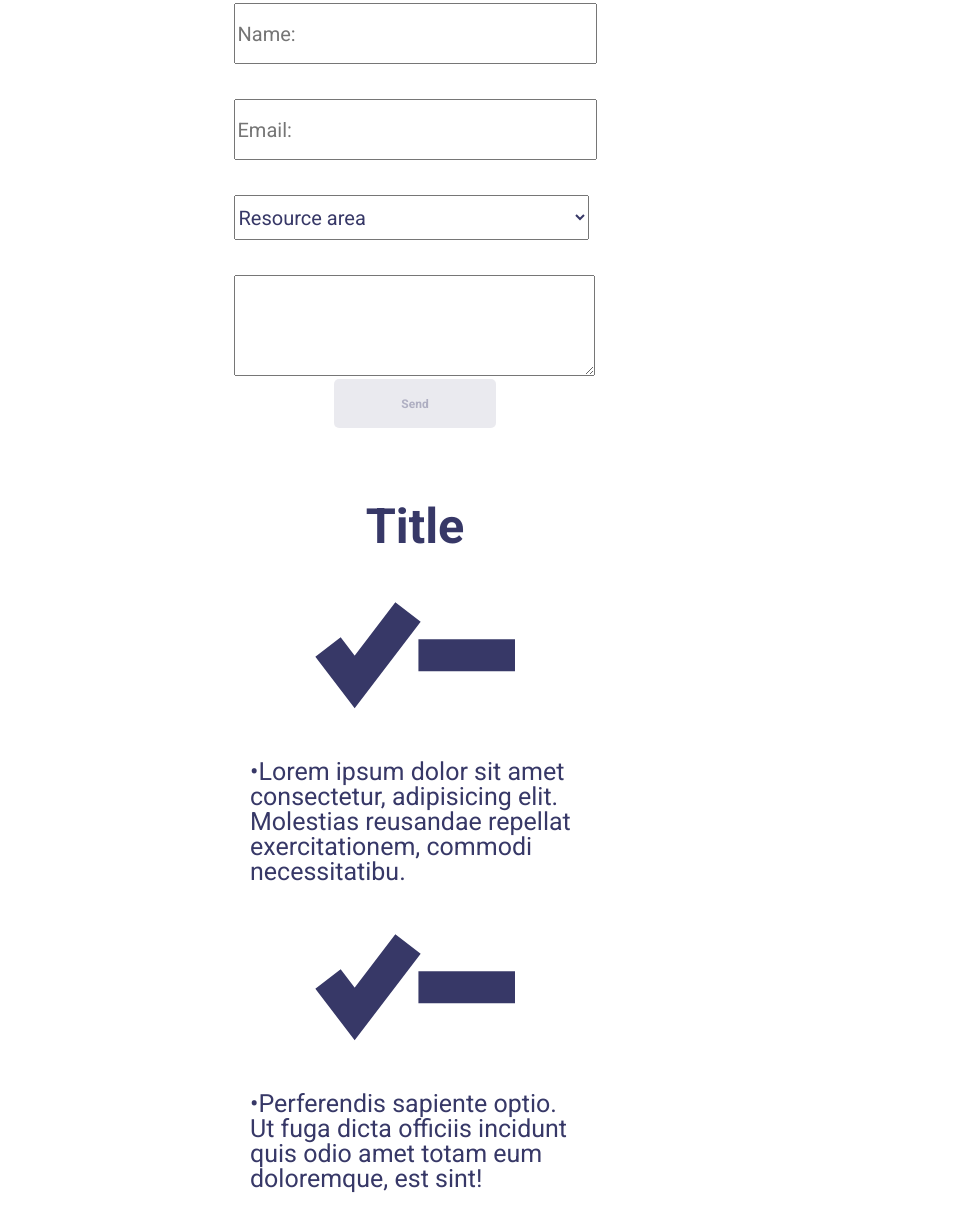
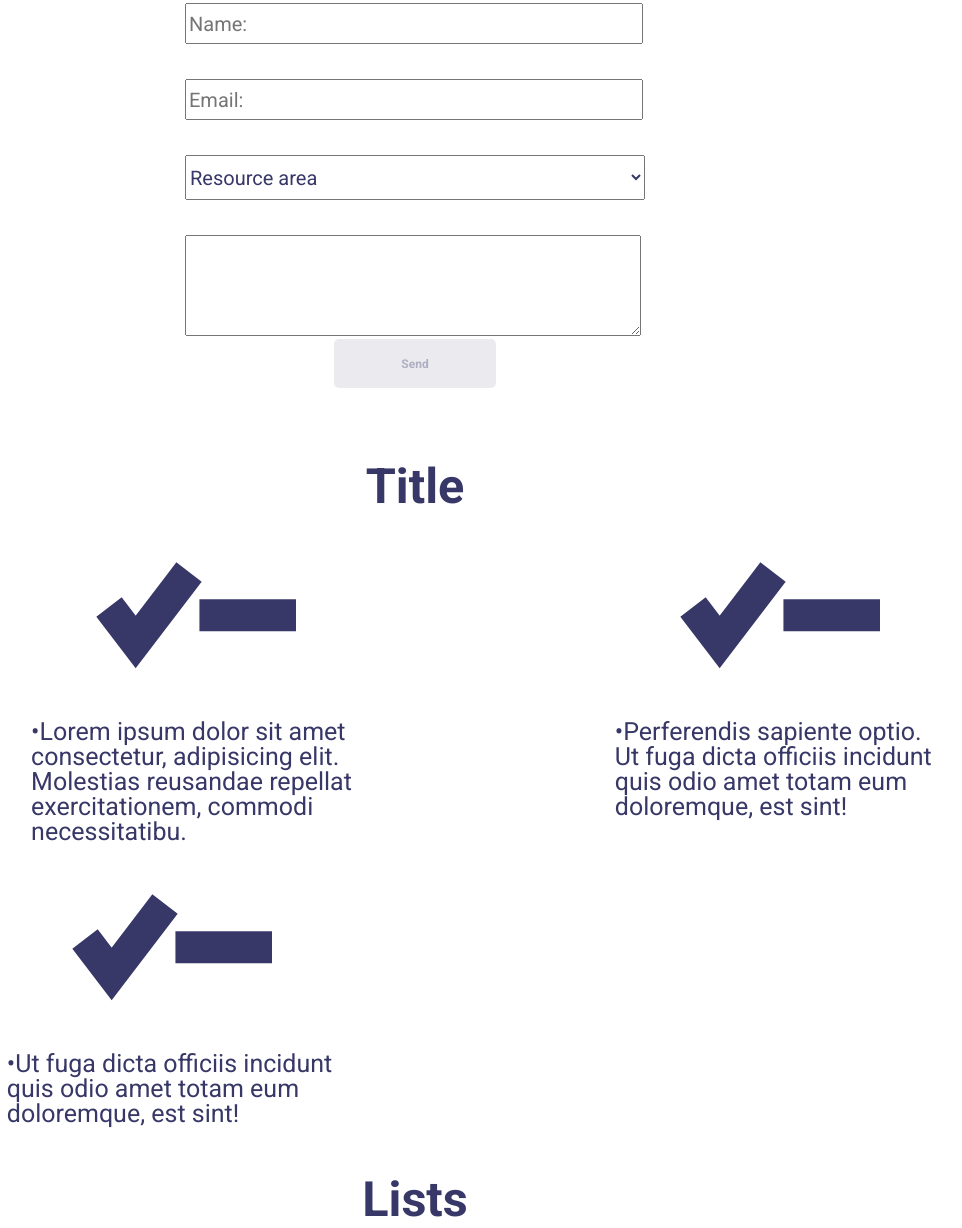
Before and after one commit to SantiagoGonzalez97/BaSP-A2022-Etapa-1, a plain HTML site: page Semana-03/index.html in a window 1280 px wide. Shown: the part 3240-4468 px from the top of the page, without its empty margins (193-1155 px from the left). Drawn offline with Linux system fonts and the light colour scheme.

Commit message:
BaSP-W03-A2022: Done check section tablet

```diff
--- a/Semana-03/css/main.css
+++ b/Semana-03/css/main.css
@@ -209,7 +209,7 @@ main h2{
     height: 55px;
     margin-bottom: 35px;
 }
-#selection select{
+.selection select{
     color: #373867;
     font-weight: 400;
     font-family: 'roboto';
@@ -251,12 +251,12 @@ main h2{
     align-self: center;
     margin: 75px 0 50px 0;
 }
-.check-list{
+.check-list-1, .check-list-2, .check-list-3{
     display: flex;
     flex-direction: column;
     align-items: center;
 }
-.check-list p{
+.check-list-1 p, .check-list-2 p, .check-list-3 p{
     font-family: 'roboto';
     font-size: 25px;
     font-weight: 400;
--- a/Semana-03/css/styles.css
+++ b/Semana-03/css/styles.css
@@ -85,6 +85,34 @@ body{
         max-width: 80%;
         justify-content: center;
     }
+    .info-contact input{
+        min-width: 450px;
+        max-height: 35px;
+    }
+    .selection select{
+        min-width: 460px;
+        height: 44px;
+    }
+    #area-text textarea{
+        min-width: 450px;
+        min-height: 60px;
+    }
+    .container-check{
+        display: flex;
+        justify-content: space-between;
+        margin-left:20%;
+        flex-wrap: wrap;
+        max-width: 80%;
+    }
+    .check-list-1{
+        width: 30%;
+    }
+    .check-list-2{
+        width: 50%;
+    }
+    .check-list-3{
+        width: 25%;
+    }
 }
 
 
--- a/Semana-03/index.html
+++ b/Semana-03/index.html
@@ -210,7 +210,7 @@
                     <div class="info-contact">
                         <input type="text" placeholder="Email:">
                     </div>
-                    <div id="selection">
+                    <div class="selection">
                         <select>
                             <option selected disabled>Resource area</option>
                             <option value="admin">
@@ -240,25 +240,27 @@
                 <h3>
                     Title
                 </h3>
-                <div class="check-list">
+                <div class="container-check">
+                    <div class="check-list-1">
                         <img src="../Semana-03/assets/icons/Group 381.svg" alt="checklist">
                         <p>
                             •Lorem ipsum dolor sit amet consectetur, adipisicing elit. Molestias reusandae repellat
                             exercitationem, commodi necessitatibu.
                         </p>
                     </div>
-                <div class="check-list">
+                    <div class="check-list-2">
                         <img src="../Semana-03/assets/icons/Group 381.svg" alt="cheklist">
                         <p>
                             •Perferendis sapiente optio. Ut fuga dicta officiis incidunt quis odio amet totam eum doloremque,
                             est sint!
                         </p>
                     </div>
-                <div class="check-list">
+                    <div class="check-list-3">
                         <img src="../Semana-03/assets/icons/Group 381.svg" alt="">
                         <p>
                             •Ut fuga dicta officiis incidunt quis odio amet totam eum doloremque, est sint!
                         </p>
+                    </div>
                 </div>
                 <p id="section-six-divisor"></p>
             </section>
```
Lines whose indentation alone changed are shown as unchanged.
